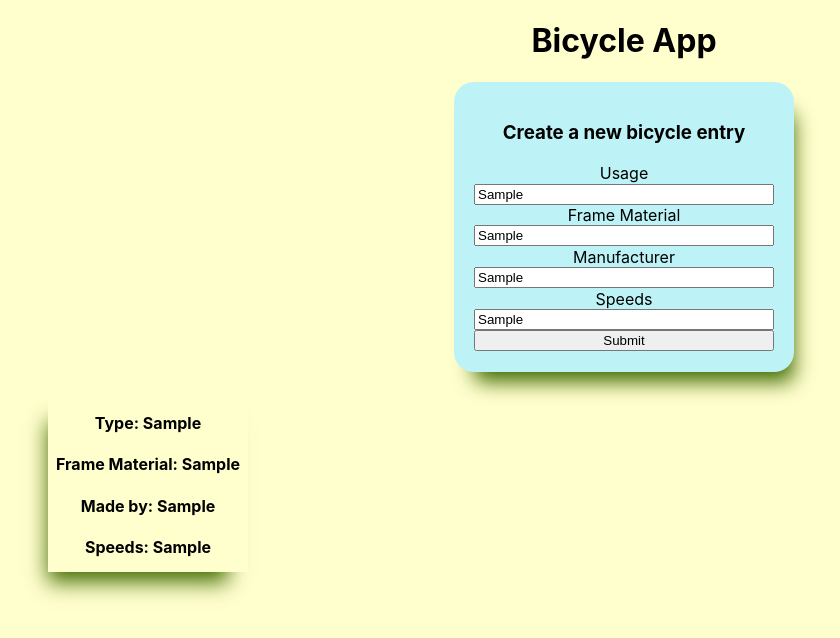
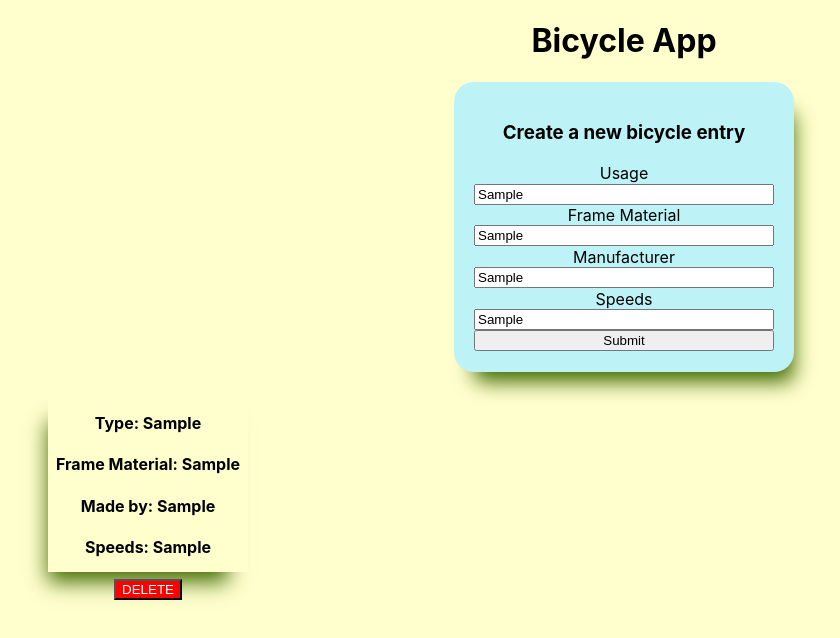
Before and after one commit to bwesterg/auth_blog_multipart, a React (Create React App) app in the folder blog-app-frontend/: page / in a window 1280 px wide. Both pictures are taken after typing "Sample", "Sample", "Sample", "Sample" into the empty fields and a click on the input 640 px from the left and 340 px from the top of the page. Shown: the top 638 px of the page, without its empty margins (16-856 px from the left). Built offline with nearby package versions, Linux system fonts and the light colour scheme; no server answers.

Commit message:
Added a delete button and functions, also added delete/destroy route on backend.  Still need to connect to make delete actions persist.

```diff
--- a/blog-app-frontend/src/App.css
+++ b/blog-app-frontend/src/App.css
@@ -36,3 +36,8 @@ body {
   box-shadow: -10px 20px 20px -10px rgb(67, 109, 3);
   text-align: center;
 }
+
+  .delete-button {
+    background-color: red;
+    color: white;
+  }
--- a/blog-app-frontend/src/App.js
+++ b/blog-app-frontend/src/App.js
@@ -36,12 +36,19 @@ class App extends Component {
     })
   }
 
+  deleteBicycle = (id) => {
+    let filtered = this.state.bicycles.filter(bicycle => bicycle.id !== id)
+    this.setState({
+      bicycles: filtered
+    })
+  }
+
   render(){
     return (
       <div className="App">
         <h1>Bicycle App</h1>
         <BicycleForm addBicycle={this.addBicycle} />
-        <BicycleContainer bicycles={this.state.bicycles} />
+        <BicycleContainer deleteBicycle={this.deleteBicycle} bicycles={this.state.bicycles} />
     </div>
     );
   }
--- a/blog-app-frontend/src/components/BicycleContainer.js
+++ b/blog-app-frontend/src/components/BicycleContainer.js
@@ -1,11 +1,11 @@
 import React from 'react';
 import BicycleItem from './BicycleItem';
 
-export default function BicycleContainer({bicycles}) {
+export default function BicycleContainer({bicycles, deleteBicycle}) {
 
 
     const showBicycles = () => {
-        return bicycles.map(bicycle => <BicycleItem key={bicycle.id} {...bicycle} />)
+        return bicycles.map(bicycle => <BicycleItem key={bicycle.id} {...bicycle} deleteBicycle={deleteBicycle} />)
     }
 
     return(
--- a/blog-app-frontend/src/components/BicycleItem.js
+++ b/blog-app-frontend/src/components/BicycleItem.js
@@ -1,12 +1,16 @@
 import React from 'react';
 
-export default function BicycleItem({usage, frame_material, manufacturer, speeds}) {
+export default function BicycleItem({id, usage, frame_material, manufacturer, speeds, deleteBicycle}) {
+
+    const handleClick = (e) => deleteBicycle(id)
+
     return(
         <li className="bicycle-item">
             <h4>Type: {usage}</h4>
             <h4>Frame Material: {frame_material}</h4>
             <h4>Made by: {manufacturer}</h4>
             <h4>Speeds: {speeds}</h4>
+            <button onClick={handleClick} className="delete-button" >DELETE</button>
         </li>
     )
 }
```
